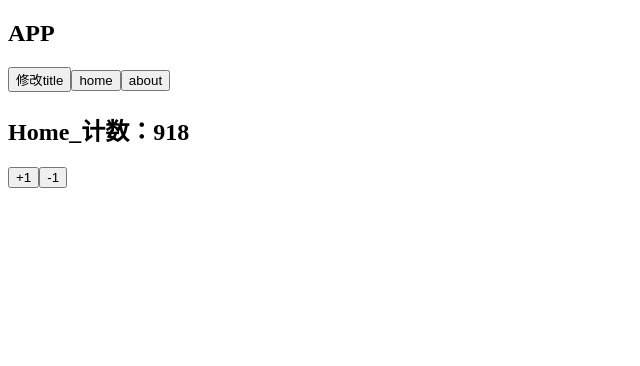
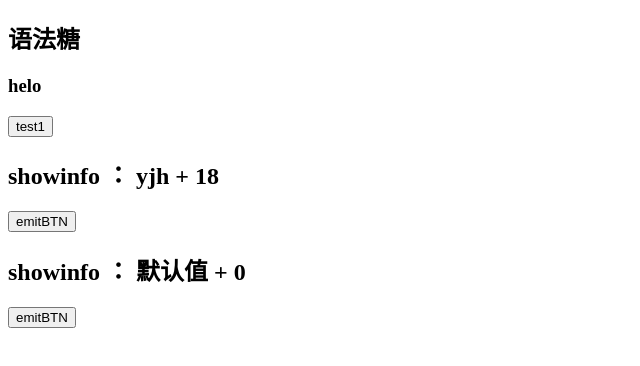
Before and after one commit to Arknighter/vue_composition_api, a Vue app: page / in a window 1280 px wide. Shown: the top 366 px of the page, without its empty margins (0-640 px from the left). Built offline with nearby package versions, Linux system fonts and the light colour scheme.

Commit message:
modified:   src/main.js

```diff
--- a/src/09setup-Hooks综合练习/App.vue
+++ b/src/09setup-Hooks综合练习/App.vue
@@ -10,8 +10,12 @@
     <!-- <keep-alive> -->
         <component :is="currentPage"></component>
     <!-- </keep-alive> -->
-
-
+    <div class="bot"></div>
+   <br>
+   <br>
+   <br>
+   <br>
+   <br><br><br><br><br><br>
 
 </template>
 <script>
@@ -39,4 +43,10 @@ import { ref } from 'vue'
         }
     }
 </script>
-<style scoped></style>
+<style scoped>
+.bot {
+    width: 100%;
+    height: 900px;
+    background-color: aqua;
+}
+</style>
--- /dev/null
+++ b/src/10setup语法糖/App.vue
@@ -0,0 +1,30 @@
+<template>
+    <h2>语法糖</h2>
+    <h3> {{ name }}</h3>
+    <button @click="changeMsg"> test1 </button>
+    <showinfo name="yjh"
+              age="18"
+              @emitsClickbtn="emitsBTn"
+              ref="showinfoRef"/>
+    <showinfo/>
+</template>
+<script setup>
+import showinfo from './showInfo'
+import { ref ,onMounted } from 'vue'
+    const name = ref("helo")
+    console.log(name.value)
+    const changeMsg = () => {
+        name.value = "hello"
+        console.log(name.value)
+    }
+    const emitsBTn = (load) => {
+        console.log("1111111111",load);
+    }
+    //获取主键实例  获取子组件的函数
+    // ref="showinfoRef"
+    const showinfoRef = ref()
+    onMounted(() => {
+        showinfoRef.value.foo()
+    })
+</script>
+<style scoped></style>
--- /dev/null
+++ b/src/10setup语法糖/showInfo.vue
@@ -0,0 +1,31 @@
+<template>
+    <h2>showinfo ： {{ name }} + {{ age }}</h2>
+    <button @click="clickbtn"> emitBTN</button>
+</template>
+<script setup>
+//定义props
+const props = defineProps({
+    name:{
+        Type:String,
+        default: "默认值"
+    },
+    age:{
+        Type:Number,
+        default:0
+    }
+})
+
+  //绑定函数
+  const emits = defineEmits(["emitsClickbtn"])
+  const clickbtn = () => {
+    emits("emitsClickbtn","发生了点击")
+  }
+
+  const foo = () => {
+    console.log("foo（） 被调用")
+  }
+  defineExpose({
+    foo
+  })
+</script>
+<style scoped></style>
--- a/src/main.js
+++ b/src/main.js
@@ -10,7 +10,8 @@ import 'element-plus/dist/index.css'
 // import App from './06Setup中ref引入元素/App.vue'
 // import App from './07Setup生命周期函数/App.vue'
 // import App from './08Setup监听数据的变化/App.vue'
-import App from './09setup-Hooks综合练习/App.vue'
+// import App from './09setup-Hooks综合练习/App.vue'
+import App from './10setup语法糖/App.vue'
 
 // import App from './02Setup定义数据/AppCat.vue'
 
```
